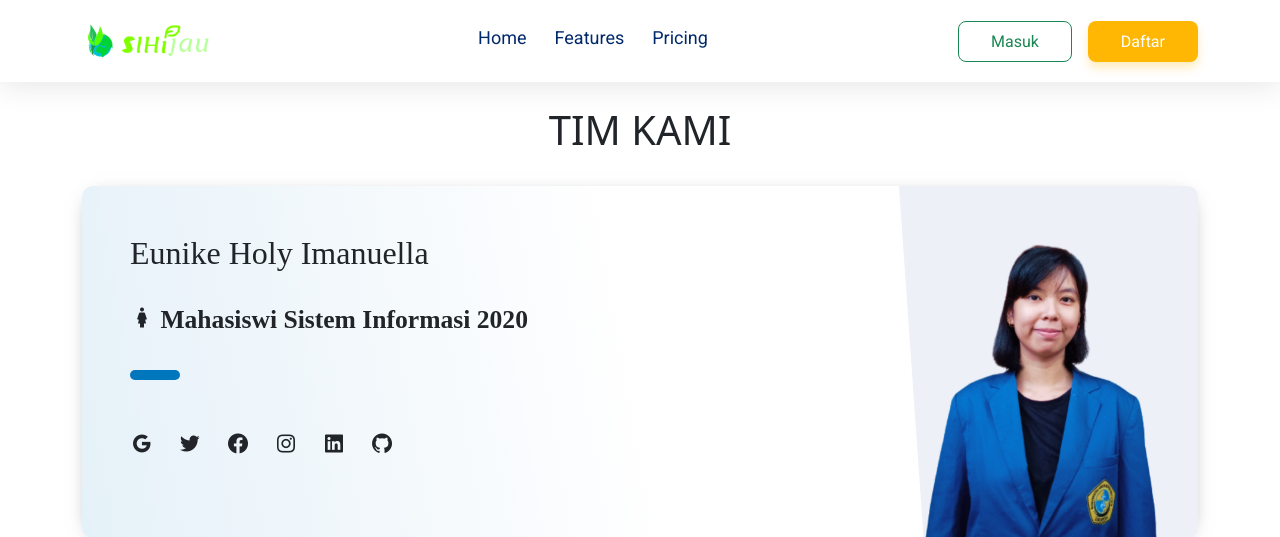
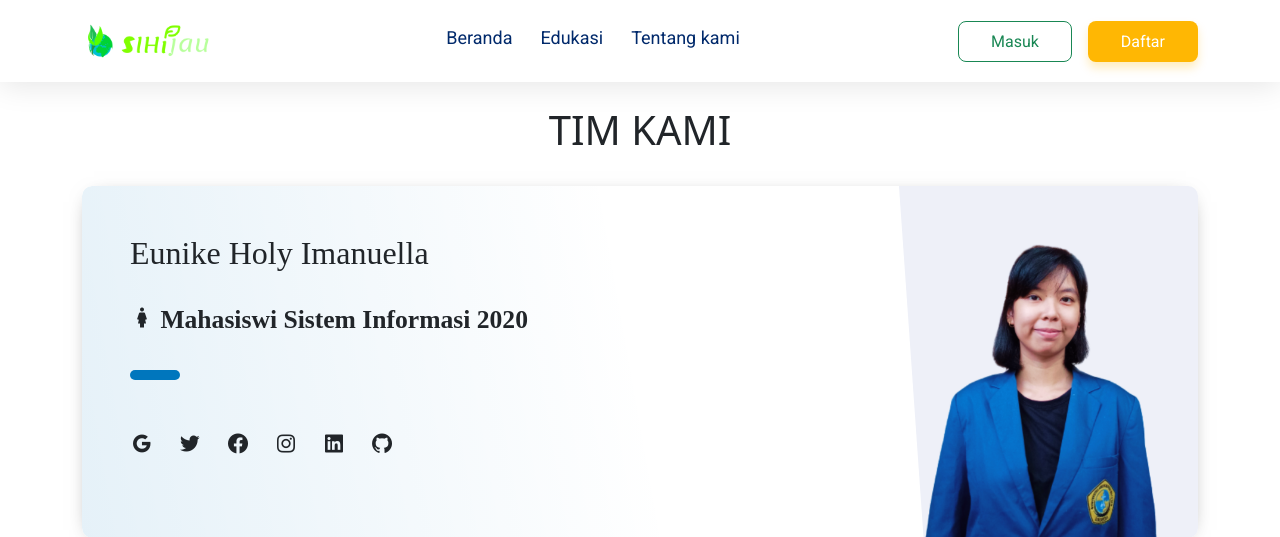
Before and after one commit to Nathansept/SiHi, a PHP site: page /credits.html in a window 1280 px wide. Shown: the top 537 px of the page. Run offline with PHP 8.4, Linux system fonts and the light colour scheme; some libraries are stand-ins or nearby versions.

Commit message:
pemberikan brakepoint halaman edukasi

```diff
--- a/FrontEnd/LandingPage.html
+++ b/FrontEnd/LandingPage.html
@@ -21,7 +21,7 @@
               <a class="nav-link" aria-current="page" href="index.html">Beranda</a>
             </li>
             <li class="nav-item">
-              <a class="nav-link" href="edukasi.html">Edukasi</a>
+              <a class="nav-link" href="EdukasiPage.html">Edukasi</a>
             </li>
             <li class="nav-item">
               <a class="nav-link" href="credits.html">Tentang kami</a>
--- a/FrontEnd/assets/styles/main.scss
+++ b/FrontEnd/assets/styles/main.scss
@@ -260,28 +260,10 @@ a {
   .row {
     .picture {
       object-fit: cover;
-      max-width: 300px;
+      max-width: 300px !important;
       max-height: 200px;
       border-radius: 50px 10px;
       border: 1px solid #a6f1bb;
-
-      @media screen and (min-width: 360px) {
-        .row {
-          .picture {
-            object-fit: cover;
-            width: 100% !important;
-            max-height: 200px;
-            border-radius: 50px 10px;
-            border: 1px solid #a6f1bb;
-          }
-
-          .col-lg-9 {
-            .title-item {
-              margin: 24px 0;
-            }
-          }
-        }
-      }
     }
 
     .col-9 {
@@ -301,3 +283,55 @@ a {
     }
   }
 }
+
+@media screen and (min-width: $large) {
+  .col-md-12 {
+    .row {
+      .col-9 {
+      padding-left: 60px !important;
+      }
+
+      .picture {
+        max-width: 250px !important;
+        max-height: 250px;
+      }
+
+      .title-item {
+        margin-top: 24px;
+        text-align: left !important;
+      }
+    }
+  }
+}
+
+@media screen and (min-width: $small) {
+  .col-md-12 {
+    .row {
+      .picture {
+        max-width: none;
+        max-height: 400px !important;
+      }
+
+      .title-item {
+        margin-top: 24px;
+        text-align: center;
+      }
+    }
+  }
+
+  @media screen and (min-width: $very-small) {
+    .col-md-12 {
+      .row {
+        .picture {
+          max-width: none;
+          max-height: 250px;
+        }
+
+        .title-item {
+          margin-top: 24px;
+          text-align: center;
+        }
+      }
+    }
+  }
+}
--- a/FrontEnd/credits.html
+++ b/FrontEnd/credits.html
@@ -26,7 +26,7 @@
   </head>
 
   <body>
-    <nav class="navbar fixed-top navbar navbar-expand-lg navbar-light py-3">
+      <nav class="navbar fixed-top navbar-expand-lg navbar-light py-3 ">
       <div class="container">
         <a class="navbar-brand" href="#"><img src="assets/img/logo_sihi.png" alt="Logo" style="width: 130px" /></a>
         <button class="navbar-toggler" type="button" data-bs-toggle="collapse" data-bs-target="#navbarText" aria-controls="navbarText" aria-expanded="false" aria-label="Toggle navigation">
@@ -35,13 +35,13 @@
         <div class="collapse navbar-collapse" id="navbarText">
           <ul class="navbar-nav me-auto mb-2 mb-lg-0 mx-auto">
             <li class="nav-item">
-              <a class="nav-link Active" aria-current="page" href="#">Home</a>
+              <a class="nav-link Active" aria-current="page" href="LandingPage.html">Beranda</a>
             </li>
             <li class="nav-item">
-              <a class="nav-link" href="#">Features</a>
+              <a class="nav-link" href="EdukasiPage.html">Edukasi</a>
             </li>
             <li class="nav-item">
-              <a class="nav-link" href="#">Pricing</a>
+              <a class="nav-link" href="credits.html">Tentang kami</a>
             </li>
           </ul>
           <button class="btn btn-outline-success me-2" type="button">Masuk</button>
@@ -50,6 +50,7 @@
         </div>
       </div>
     </nav>
+
 
     <section class="dark">
       <div class="container py-4" id="vaksinbaru">
--- a/FrontEnd/navbar.html
+++ b/FrontEnd/navbar.html
@@ -25,7 +25,7 @@
         <div class="collapse navbar-collapse" id="navbarText">
           <ul class="navbar-nav me-auto mb-2 mb-lg-0 mx-auto">
             <li class="nav-item">
-              <a class="nav-link Active" aria-current="page" href="index.html">Beranda</a>
+              <a class="nav-link Active" aria-current="page" href="LandingPage.html">Beranda</a>
             </li>
             <li class="nav-item">
               <a class="nav-link" href="edukasi.html">Edukasi</a>
@@ -50,7 +50,7 @@
         <div class="collapse navbar-collapse" id="navbarText">
           <ul class="navbar-nav me-auto mb-2 mb-lg-0 mx-auto">
             <li class="nav-item">
-              <a class="nav-link Active" aria-current="page" href="index.html">Beranda</a>
+              <a class="nav-link Active" aria-current="page" href="LandingPage.html">Beranda</a>
             </li>
             <li class="nav-item">
               <a class="nav-link" href="edukasi.html">Edukasi</a>
```
Also changed, not shown: FrontEnd/EdukasiPage.html (+18 -4 lines), FrontEnd/assets/styles/main.css (+37 -15 lines), 1 other file.
